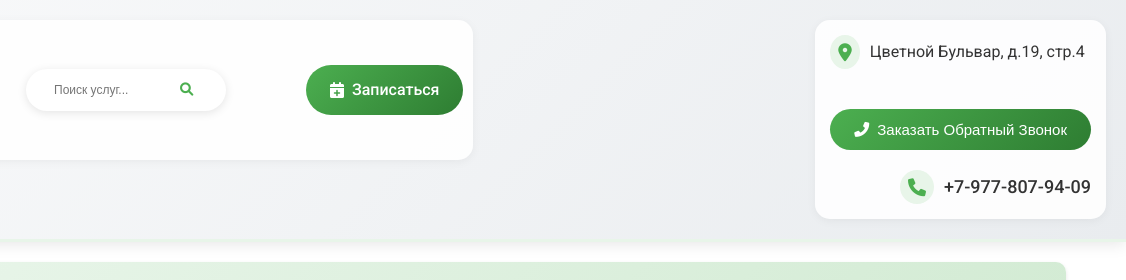
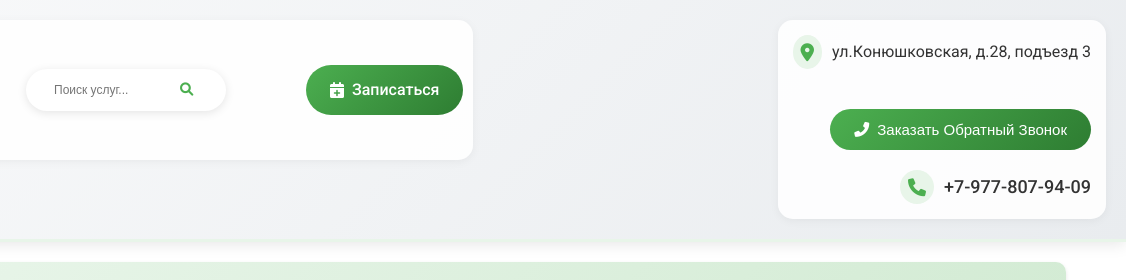
Before and after one commit to LogedOut/podologi, a website: page index.html in a window 1280 px wide. Shown: the top 280 px of the page, 154-1280 px from the left. Drawn offline with Linux system fonts and the light colour scheme.

Commit message:
Add files via upload

```diff
--- a/index.html
+++ b/index.html
@@ -856,8 +856,8 @@
                 <div class="address-section">
                     <div class="address">
                         <i class="fas fa-map-marker-alt"></i>
-                        <a href="https://www.google.com/maps/place/«на+Цветном»+подологи/data=!4m7!3m6!1s0x46b54b433fe91c23:0x586a15aaedf17096!8m2!3d55.7717539!4d37.6190756!16s%2Fg%2F11vbd__49w!19sChIJIxzpP0NLtUYRlnDx7aoValg?authuser=0&hl=ru&rclk=1" target="_blank">
-                            Цветной Бульвар, д.19, стр.4
+                        <a href="https://yandex.ru/maps/org/na_tsvetnom/118631166183/?ll=37.579120%2C55.758931&z=20.13" target="_blank">
+                            ул.Конюшковская, д.28, подъезд 3
                         </a>
                     </div>
                 </div>
```
